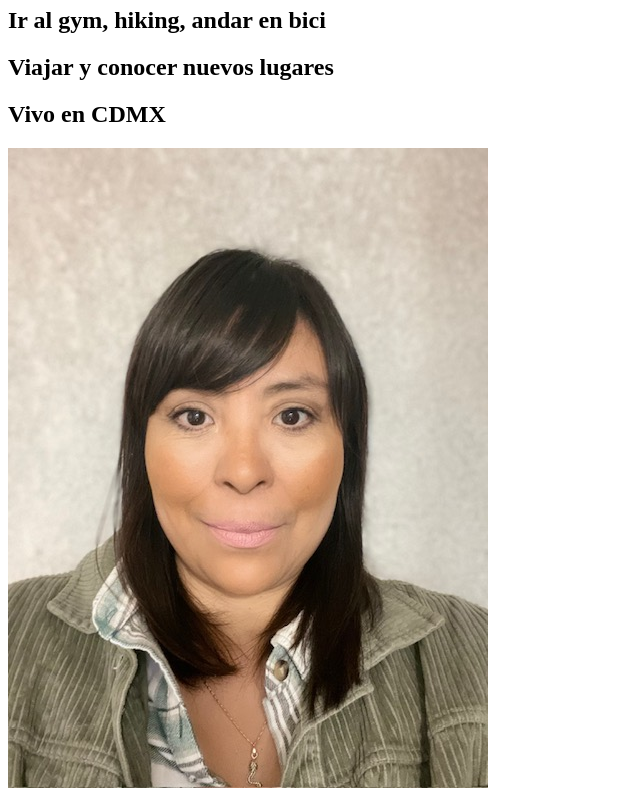
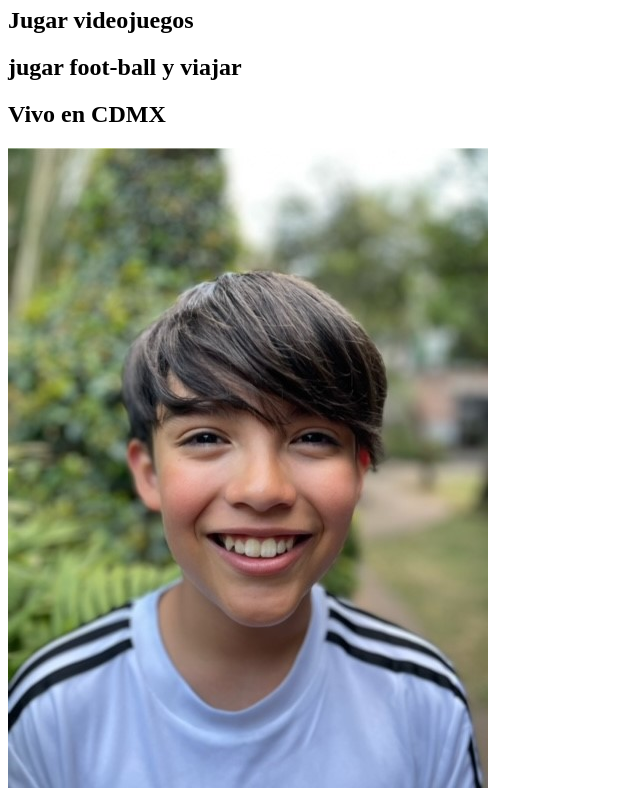
Before and after one commit to Angelica0205/Angelica-Hobbies, a plain HTML site: page index.html in a window 1280 px wide. Shown: the part 73-873 px from the top of the page, without its empty margins (0-640 px from the left). Drawn offline with Linux system fonts and the light colour scheme.

Commit message:
rama Diego H

```diff
--- a/index.html
+++ b/index.html
@@ -1,14 +1,14 @@
 <!DOCTYPE html>
 <head>
-    <title>Hola Soy Angelica
+    <title>Hola Soy Diegogi
 
     </title>
 </head>
 <body>
     <h1> Mis Hobbies
-    <h2> Ir al gym, hiking, andar en bici</h1>
-    <h2> Viajar y conocer nuevos lugares</h2>
+    <h2> Jugar videojuegos</h1>
+    <h2> jugar foot-ball y viajar</h2>
     <h2> Vivo en CDMX</h2>
-        <img src="img/Foto An iata.jpg" >
+        <img src="img/Diego H individual.jpg" >
 
     </body>
```
Also changed, not shown: img/Diego H individual.jpg (added), indexDi.html (added).
